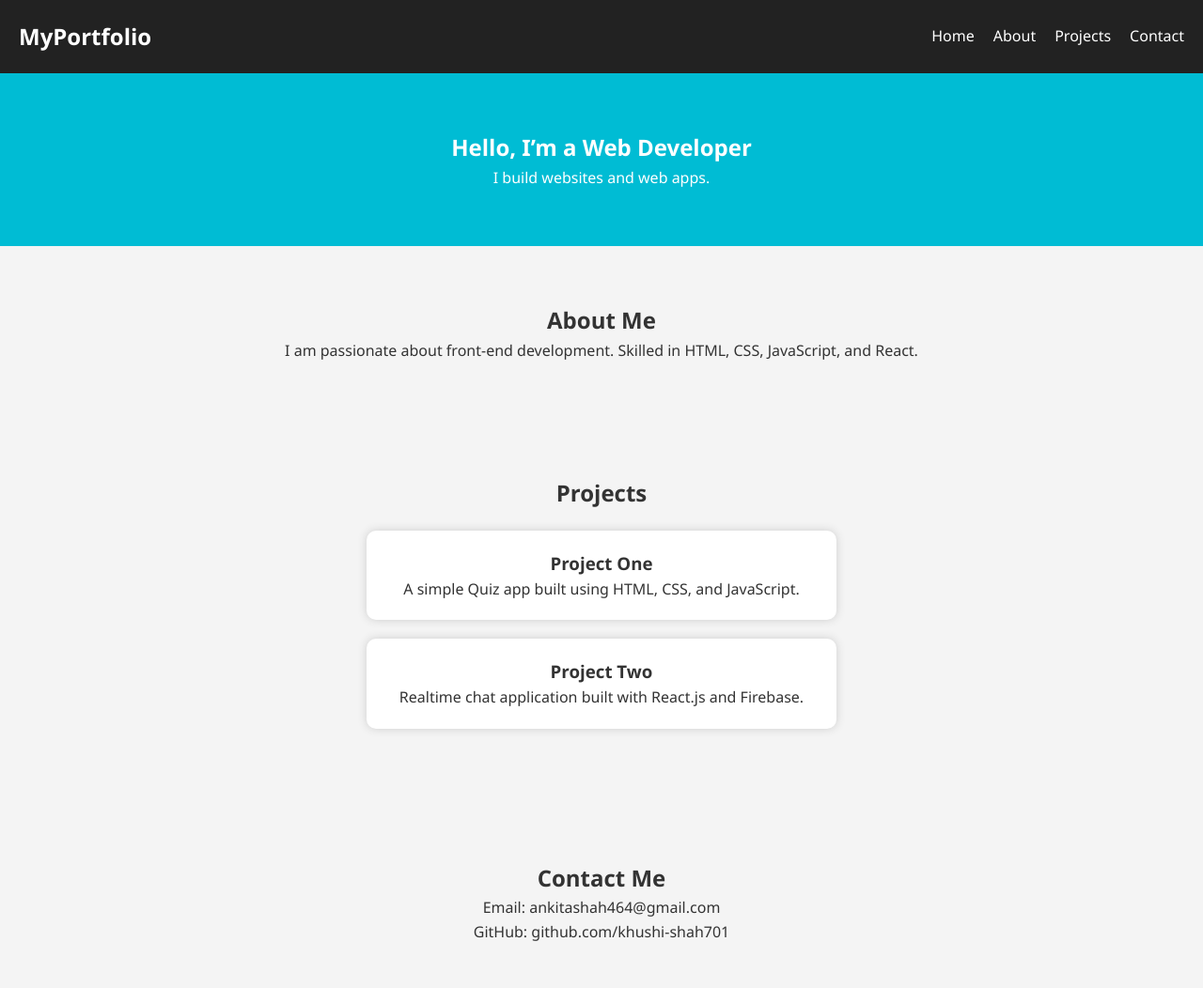
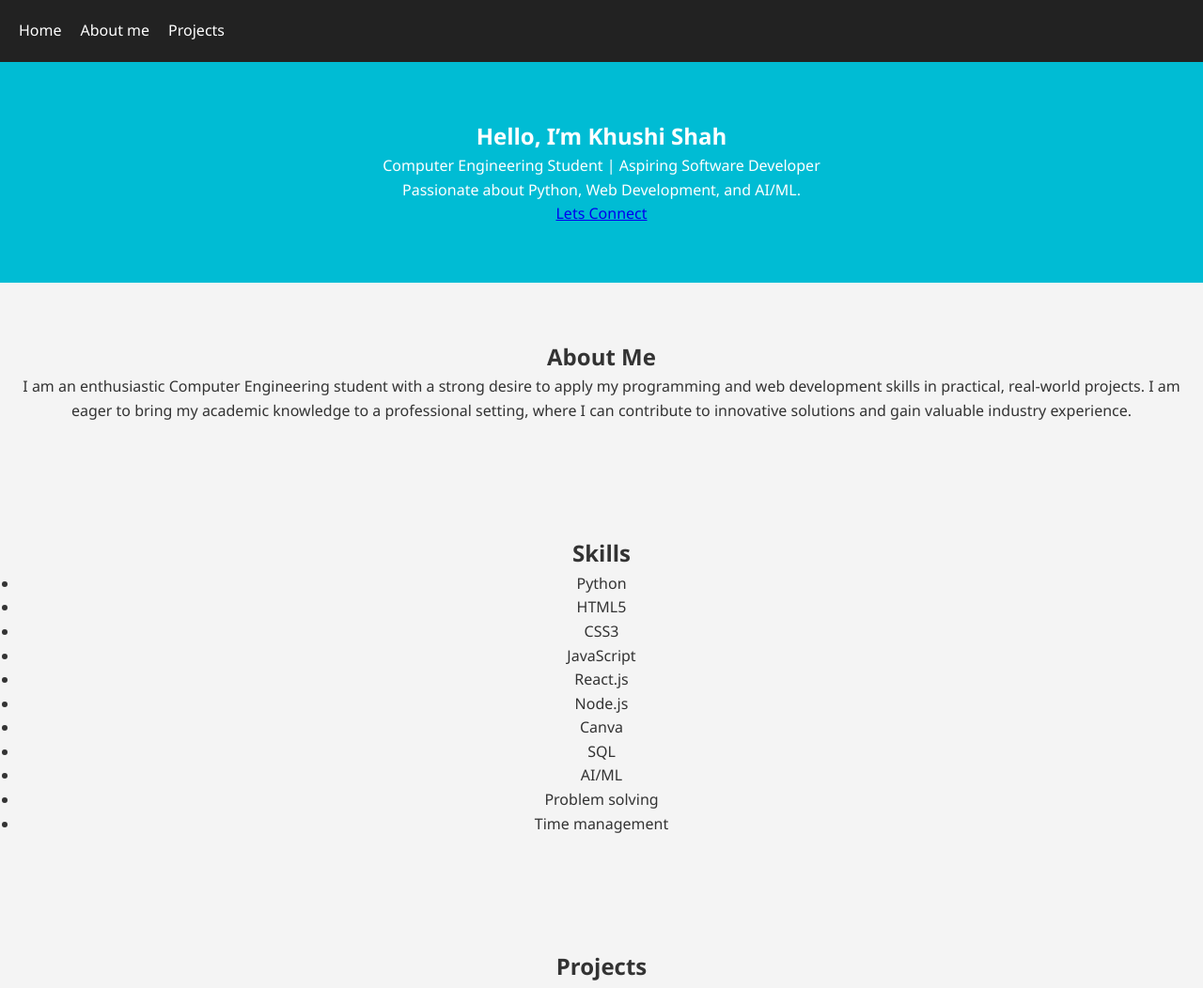
Before and after one commit to khushi-shah701/Portfolio, a plain HTML site: page index.html in a window 1280 px wide. Shown: the top 1052 px of the page at 94% size. Drawn offline with Linux system fonts and the light colour scheme.

Commit message:
Update index.html

```diff
--- a/index.html
+++ b/index.html
@@ -10,28 +10,48 @@
 
   <header>
     <nav class="navbar">
-      <div class="logo">MyPortfolio</div>
       <ul class="nav-links">
         <li><a href="#home">Home</a></li>
-        <li><a href="#about">About</a></li>
+        <li><a href="#about">About me</a></li>
         <li><a href="#projects">Projects</a></li>
-        <li><a href="#contact">Contact</a></li>
-      </ul>
+        </ul>
     </nav>
   </header>
 
   <section id="home" class="section home">
-    <h1>Hello, I’m a Web Developer</h1>
-    <p>I build websites and web apps.</p>
+    <h1>Hello, I’m Khushi Shah</h1>
+    <p>Computer Engineering Student | Aspiring Software Developer</p>
+    <p>Passionate about Python, Web Development, and AI/ML.</p>
+    <div class="button"><a href="#contact" class="btn">Lets Connect</a></div>
   </section>
 
   <section id="about" class="section about">
-    <h2>About Me</h2>
-    <p>I am passionate about front-end development. Skilled in HTML, CSS, JavaScript, and React.</p>
+    <h2 class="about">About Me</h2>
+    <p class="tag">I am an enthusiastic Computer Engineering student with a strong desire to apply my programming
+and web development skills in practical, real-world projects. I am eager to bring my academic
+knowledge to a professional setting, where I can contribute to innovative solutions and gain
+valuable industry experience.</p>
   </section>
 
+  <section id="skills" class="section skill">
+    <h1>Skills</h1>
+    <ul class="skill">
+      <li>Python</li>
+      <li>HTML5</li>
+      <li>CSS3</li>
+      <li>JavaScript</li>
+      <li>React.js</li>
+      <li>Node.js</li>
+      <li>Canva</li>
+      <li>SQL</li>
+      <li>AI/ML</li>
+      <li>Problem solving</li>
+      <li>Time management</li>
+    </ul>
+    </section>
+
   <section id="projects" class="section projects">
-    <h2>Projects</h2>
+    <h2 class="project">Projects</h2>
     <div class="project-card">
       <h3>Project One</h3>
       <p>A simple Quiz app built using HTML, CSS, and JavaScript.</p>
```
